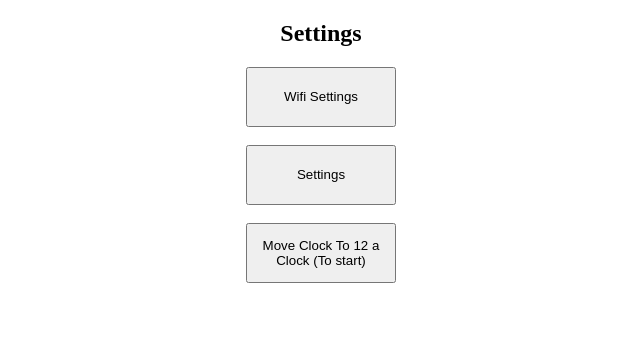
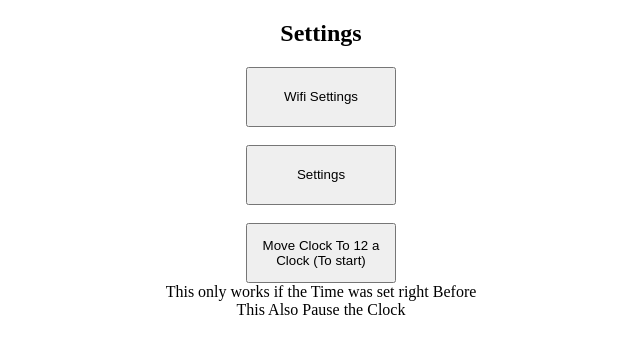
Before and after one commit to nikzin96/modified_HollowClock4, a plain HTML site: page web/index.html in a window 1280 px wide. Shown: the whole page, without its empty margins (319-959 px from the left). Drawn offline with Linux system fonts and the light colour scheme.

Commit message:
start fix

```diff
--- a/web/index.html
+++ b/web/index.html
@@ -21,6 +21,7 @@
             </div>
             <button class="button"; onclick="window.location.href = '/wifi';">Wifi Settings</button><br><br>
             <button class="button"; onclick="window.location.href = '/settings';">Settings</button><br><br>
-            <button class="button"; onclick="window.location.href = '/movetostart';">Move Clock To 12 a Clock (To start)</button>
+            <button class="button"; onclick="window.location.href = '/movetostart';">Move Clock To 12 a Clock (To start)</button><br>
+            This only works if the Time was set right Before <br> This Also Pause the Clock
 
 </html>
```
Also changed, not shown: 1 other file.
